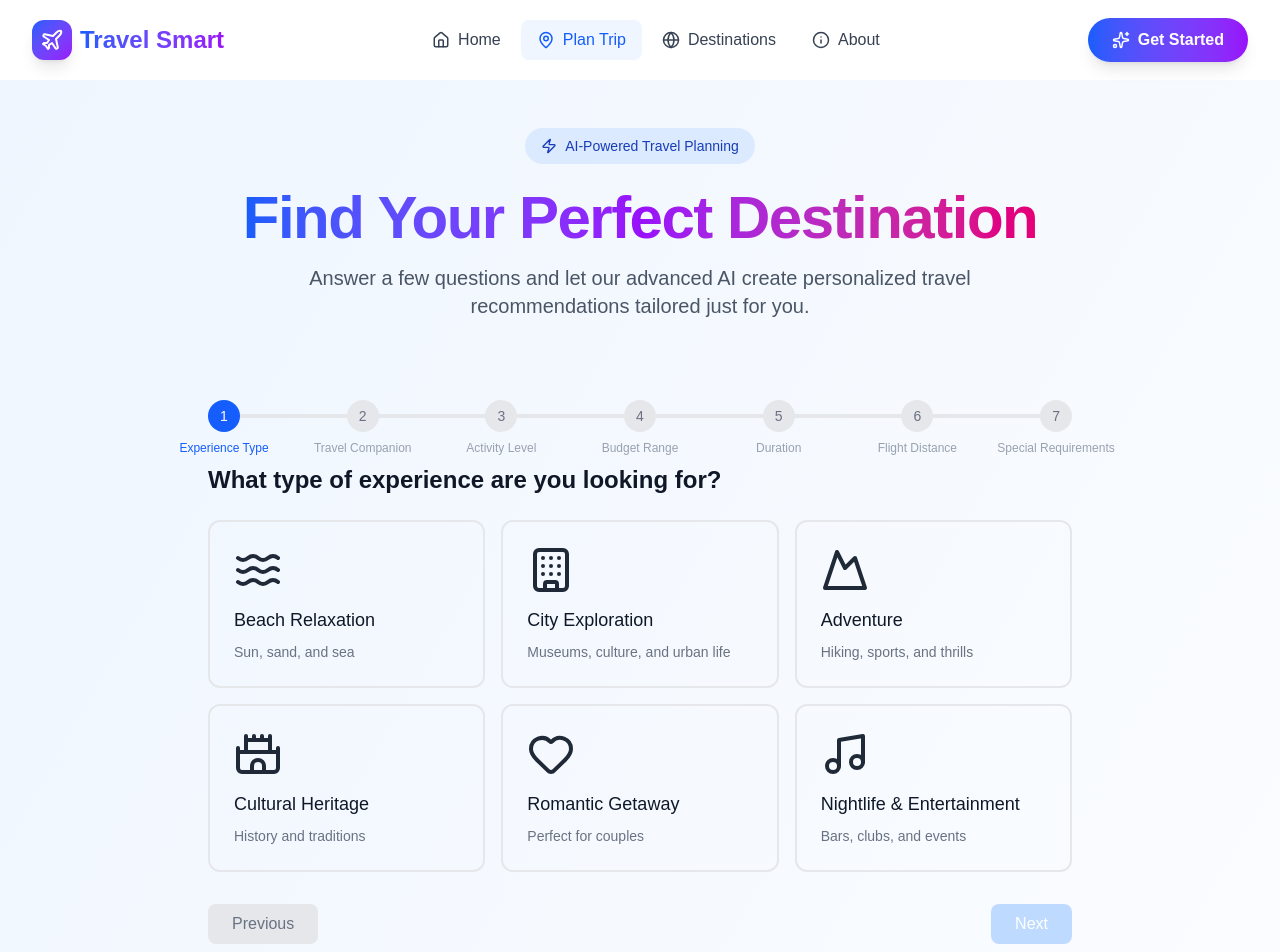
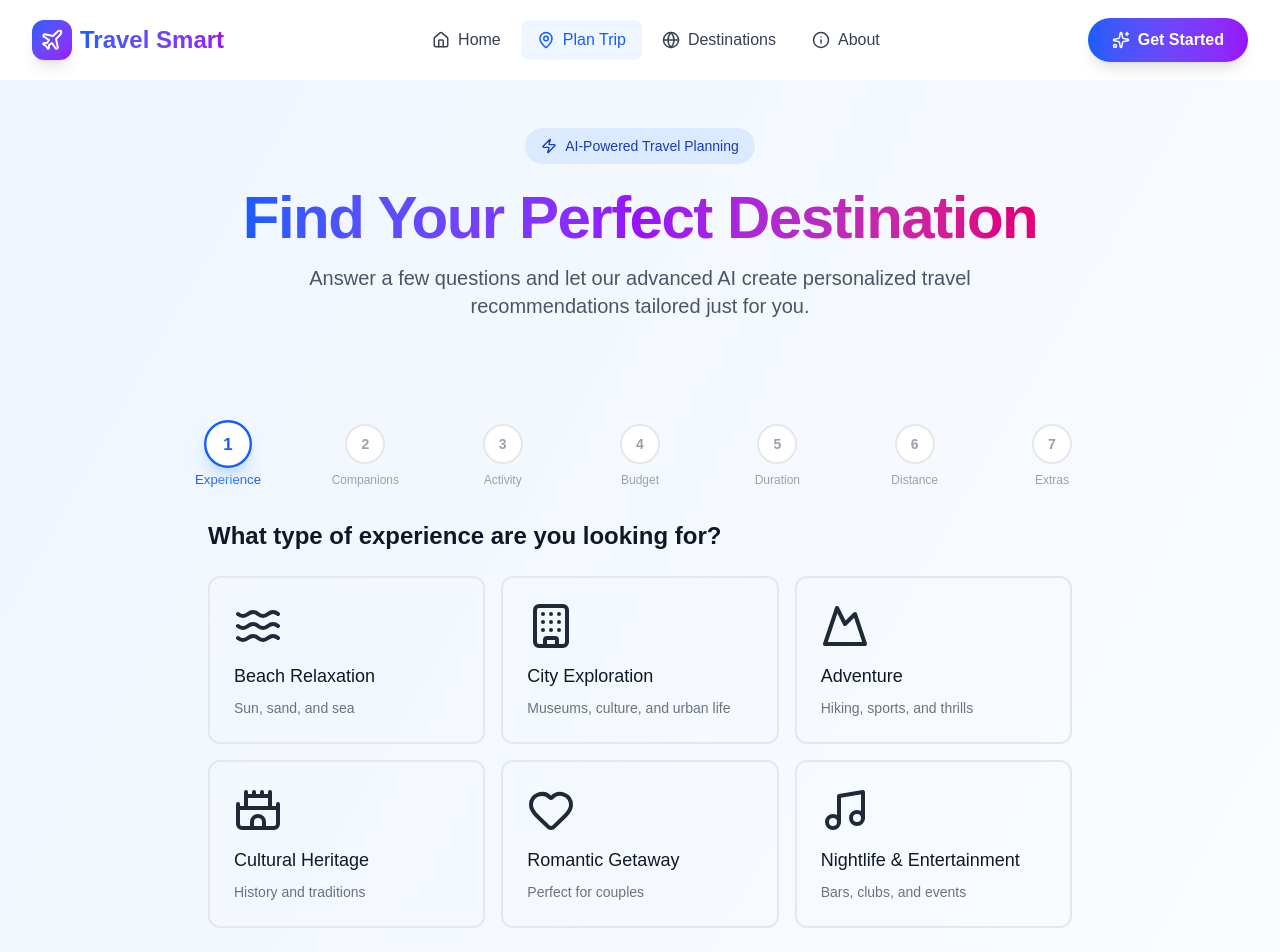
Before and after one commit to Amr-Elshabrawy-Dev/travel-smart-ui, a Next.js app: page /journey in a window 1280 px wide. Shown: the top 952 px of the page. Built offline with nearby package versions, Linux system fonts and the light colour scheme.

Commit message:
feat: Implement multi-step preference wizard with progress indicator and destination card component.

```diff
--- a/components/recommendations/DestinationCard.tsx
+++ b/components/recommendations/DestinationCard.tsx
@@ -47,7 +47,7 @@ const DestinationCard: React.FC<DestinationCardProps> = ({
           <h2 className="text-2xl font-bold">{destination.name}</h2>
           <p className="text-lg">{destination.country}</p>
         </div>
-        <div className="absolute top-4 right-4 bg-blue-600 text-white px-3 py-1 rounded-full">
+        <div className="absolute top-4 right-4 bg-linear-to-r from-blue-600 to-purple-600 text-white px-3 py-1 rounded-full">
           {destination.confidenceScore}% Match
         </div>
       </div>
@@ -68,7 +68,7 @@ const DestinationCard: React.FC<DestinationCardProps> = ({
         </div>
 
         {/* Weather & Dates */}
-        <div className="flex justify-between items-start p-4 bg-gray-50 rounded-lg">
+        <div className="flex justify-between items-center p-4 bg-gray-50 rounded-lg">
           <div>
             <h4 className="font-medium mb-1">Suggested Dates</h4>
             <p className="text-gray-600 text-sm">
@@ -128,7 +128,7 @@ const DestinationCard: React.FC<DestinationCardProps> = ({
         {/* Call to Action */}
         <button
           onClick={handleViewDetails}
-          className="w-full bg-blue-600 text-white py-3 px-6 rounded-lg cursor-pointer hover:bg-blue-700 transition-colors"
+          className="w-full bg-linear-to-r from-blue-600 to-purple-600 text-white py-3 px-6 rounded-lg cursor-pointer"
         >
           View Full Details
         </button>
--- a/components/wizard/StepIndicator.tsx
+++ b/components/wizard/StepIndicator.tsx
@@ -1,7 +1,7 @@
-"use client";
-
 import React from "react";
+import { motion } from "framer-motion";
 import { useWizard } from "../../contexts/WizardContext";
+import Icon from "../Icon";
 
 interface StepLabel {
   id: number;
@@ -10,13 +10,13 @@ interface StepLabel {
 }
 
 const steps: StepLabel[] = [
-  { id: 1, label: "Experience Type", shortLabel: "Type" },
-  { id: 2, label: "Travel Companion", shortLabel: "Who" },
-  { id: 3, label: "Activity Level", shortLabel: "Activity" },
-  { id: 4, label: "Budget Range", shortLabel: "Budget" },
-  { id: 5, label: "Duration", shortLabel: "Length" },
-  { id: 6, label: "Flight Distance", shortLabel: "Distance" },
-  { id: 7, label: "Special Requirements", shortLabel: "Extras" },
+  { id: 1, label: "Experience", shortLabel: "Type" },
+  { id: 2, label: "Companions", shortLabel: "Who" },
+  { id: 3, label: "Activity", shortLabel: "Pace" },
+  { id: 4, label: "Budget", shortLabel: "Cost" },
+  { id: 5, label: "Duration", shortLabel: "Time" },
+  { id: 6, label: "Distance", shortLabel: "Flight" },
+  { id: 7, label: "Extras", shortLabel: "Reqs" },
 ];
 
 const StepIndicator: React.FC = () => {
@@ -29,53 +29,91 @@ const StepIndicator: React.FC = () => {
   };
 
   return (
-    <div className="hidden md:flex justify-between items-center w-full">
-      {steps.map((step, index) => {
+    <div className="w-full py-6">
+      <div className="flex justify-between items-center relative">
+        {/* Background Line */}
+        <div className="absolute left-0 top-1/2 transform -translate-y-1/2 w-full h-1 bg-gray-100 rounded-full -z-10" />
+
+        {/* Progress Line */}
+        <motion.div
+          className="absolute left-0 top-1/2 transform -translate-y-1/2 h-1 bg-linear-to-r from-blue-600 to-purple-600 rounded-full -z-10"
+          initial={{ width: "0%" }}
+          animate={{
+            width: `${((currentStep - 1) / (steps.length - 1)) * 100}%`,
+          }}
+          transition={{ duration: 0.5, ease: "easeInOut" }}
+        />
+
+        {steps.map((step) => {
           const status = getStepStatus(step.id);
           const canNavigate = step.id < currentStep && isStepValid(step.id);
+          const isCompleted = status === "completed";
+          const isActive = status === "active";
 
           return (
-          <React.Fragment key={step.id}>
-            {index > 0 && (
-              <div
-                className={`flex-1 h-1 ${
-                  status === "completed" ? "bg-blue-600" : "bg-gray-200"
-                }`}
-              />
-            )}
-
-            <button
+            <div key={step.id} className="relative flex flex-col items-center">
+              <motion.button
                 onClick={() => canNavigate && goToStep(step.id)}
                 disabled={!canNavigate}
                 className={`
-                flex flex-col items-center relative
-                ${canNavigate ? "cursor-pointer" : "cursor-default"}
+                  w-10 h-10 rounded-full flex items-center justify-center text-sm font-bold border-2 transition-colors duration-300 z-10
+                  ${
+                    isActive
+                      ? "bg-white border-blue-600 text-blue-600 shadow-lg shadow-blue-200"
+                      : isCompleted
+                      ? "bg-linear-to-r from-blue-600 to-purple-600 border-transparent text-white"
+                      : "bg-white border-gray-200 text-gray-400"
+                  }
+                  ${
+                    canNavigate
+                      ? "cursor-pointer hover:scale-110"
+                      : "cursor-default"
+                  }
                 `}
+                whileHover={canNavigate ? { scale: 1.1 } : {}}
+                whileTap={canNavigate ? { scale: 0.95 } : {}}
+                animate={{
+                  scale: isActive ? 1.2 : 1,
+                  backgroundColor: isCompleted
+                    ? "#4F46E5" // Fallback color for animation
+                    : isActive
+                    ? "#ffffff"
+                    : "#ffffff",
+                }}
               >
-              <div
+                {isCompleted ? (
+                  <Icon name="Check" size={16} className="text-white" />
+                ) : (
+                  step.id
+                )}
+              </motion.button>
+
+              {/* Label */}
+              <motion.div
                 className={`
-                  w-8 h-8 rounded-full flex items-center justify-center text-sm font-medium
-                  ${status === "active" ? "bg-blue-600 text-white" : ""}
-                  ${status === "completed" ? "bg-blue-600 text-white" : ""}
-                  ${status === "upcoming" ? "bg-gray-200 text-gray-500" : ""}
+                  absolute top-12 text-xs font-medium whitespace-nowrap
+                  ${
+                    isActive
+                      ? "text-blue-600 font-bold"
+                      : isCompleted
+                      ? "text-gray-700"
+                      : "text-gray-400"
+                  }
                 `}
+                initial={{ opacity: 0, y: -10 }}
+                animate={{
+                  opacity: 1,
+                  y: 0,
+                  scale: isActive ? 1.1 : 1,
+                }}
               >
-                {step.id}
+                <span className="hidden md:block">{step.label}</span>
+                <span className="md:hidden">{step.shortLabel}</span>
+              </motion.div>
             </div>
-              <span
-                className={`
-                absolute top-10 text-xs font-medium whitespace-nowrap
-                ${status === "active" ? "text-blue-600" : ""}
-                ${status === "completed" ? "text-gray-600" : ""}
-                ${status === "upcoming" ? "text-gray-400" : ""}
-              `}
-              >
-                {step.label}
-              </span>
-            </button>
-          </React.Fragment>
           );
         })}
+      </div>
     </div>
   );
 };
--- a/components/wizard/WizardContainer.tsx
+++ b/components/wizard/WizardContainer.tsx
@@ -1,6 +1,7 @@
 "use client";
 
 import { useState, useEffect, useMemo } from "react";
+import { motion } from "framer-motion";
 import { useWizard } from "../../contexts/WizardContext";
 import StepIndicator from "./StepIndicator";
 import ExperienceSelector from "./ExperienceSelector";
@@ -146,29 +147,40 @@ const WizardContainer: React.FC = () => {
       <div className="mt-8">{currentStepComponent}</div>
 
       <div className="flex justify-between mt-8">
-        <button
+        <motion.button
           onClick={previousStep}
           disabled={currentStep === 1}
-          className={`px-6 py-2 rounded-lg ${
+          whileHover={currentStep !== 1 ? { scale: 1.05 } : {}}
+          whileTap={currentStep !== 1 ? { scale: 0.95 } : {}}
+          className={`px-6 py-2 rounded-full font-medium transition-all shadow-md ${
             currentStep === 1
-              ? "bg-gray-200 text-gray-500 cursor-not-allowed"
-              : "bg-gray-100 text-gray-800 hover:bg-gray-200 cursor-pointer"
+              ? "bg-gray-200 text-gray-500 cursor-not-allowed shadow-none"
+              : "bg-white text-gray-700 hover:bg-gray-50 hover:shadow-lg border border-gray-200 cursor-pointer"
           }`}
         >
           Previous
-        </button>
+        </motion.button>
 
-        <button
+        <motion.button
           onClick={handleFindDestinations}
           disabled={!isStepValid(currentStep)}
-          className={`px-6 py-2 rounded-lg ${
+          whileHover={
+            isStepValid(currentStep)
+              ? {
+                  scale: 1.05,
+                  boxShadow: "0 10px 15px -3px rgba(59, 130, 246, 0.5)",
+                }
+              : {}
+          }
+          whileTap={isStepValid(currentStep) ? { scale: 0.95 } : {}}
+          className={`px-8 py-2 rounded-full font-bold transition-all shadow-md ${
             !isStepValid(currentStep)
-              ? "bg-blue-200 text-white cursor-not-allowed"
-              : "bg-blue-600 text-white hover:bg-blue-700 cursor-pointer"
+              ? "bg-blue-200 text-white cursor-not-allowed shadow-none"
+              : "bg-linear-to-r from-blue-600 to-purple-600 text-white cursor-pointer hover:shadow-blue-500/50"
           }`}
         >
           {isLastStep() ? "Find Destinations" : "Next"}
-        </button>
+        </motion.button>
       </div>
     </div>
   );
```
Lines whose indentation alone changed are shown as unchanged.
